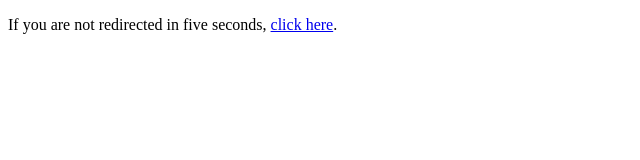
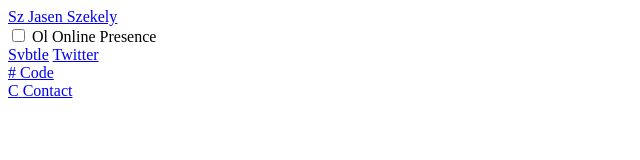
Before and after one commit to sz3k/sz3k.github.io, a plain HTML site: page index.html in a window 1280 px wide. Shown: the whole page, without its empty margins (0-640 px from the left). Drawn offline with Linux system fonts and the light colour scheme.

Commit message:
Update index.html
Began elemental header concept

```diff
--- a/index.html
+++ b/index.html
@@ -1,9 +1,48 @@
-<!DOCTYPE html>
-<html>
-<head>
-  <meta http-equiv="refresh" content="5; URL=https://world.hey.com/jasen" />
-</head>
-<body>
-  <p>If you are not redirected in five seconds, <a href="https://world.hey.com/jasen">click here</a>.</p>
-</body>
-</html>
+<header class='masthead'>
+  <div class='brand-container'>
+    <a href='#'>
+      <span class='brand-initials'>Sz</span>
+      <span class='brand-name'>Jasen Szekely</span>
+    </a>
+  </div>
+  <nav>
+    <div class='nav-container'>
+      <div>
+        <input id='slider1' name='slider1' type='checkbox'>
+        <label class='slide has-child' for='slider1'>
+          <span class='element'>Ol</span>
+          <span class='name'>Online Presence</span>
+        </label>
+        <div class='child-menu'>
+          <a href='http://blog.szekelyplus.com'>Svbtle</a>
+          <a href='https://twitter.com/SzekelyPlus'>Twitter</a>
+        </div>
+      </div>
+        <a class='slide' href='https://github.com/sz3k'>
+          <span class='element'>#</span>
+          <span class='name'>Code</span>
+        </a>
+      </div>
+      <div>
+        <a class='slide' href='mailto:szek@vivaldi.net'>
+          <span class='element'>C</span>
+          <span class='name'>Contact</span>
+        </a>
+      </div>
+    </div>
+  </nav>
+  <div class='social-container'>
+    <span>
+      <a class='social-roll github' href='#'></a>
+    </span>
+    <span>
+      <a class='social-roll twitter' href='#'></a>
+    </span>
+    <span>
+      <a class='social-roll linkedin' href='#'></a>
+    </span>
+    <span>
+      <a class='social-roll rss' href='#'></a>
+    </span>
+  </div>
+</header>
```
